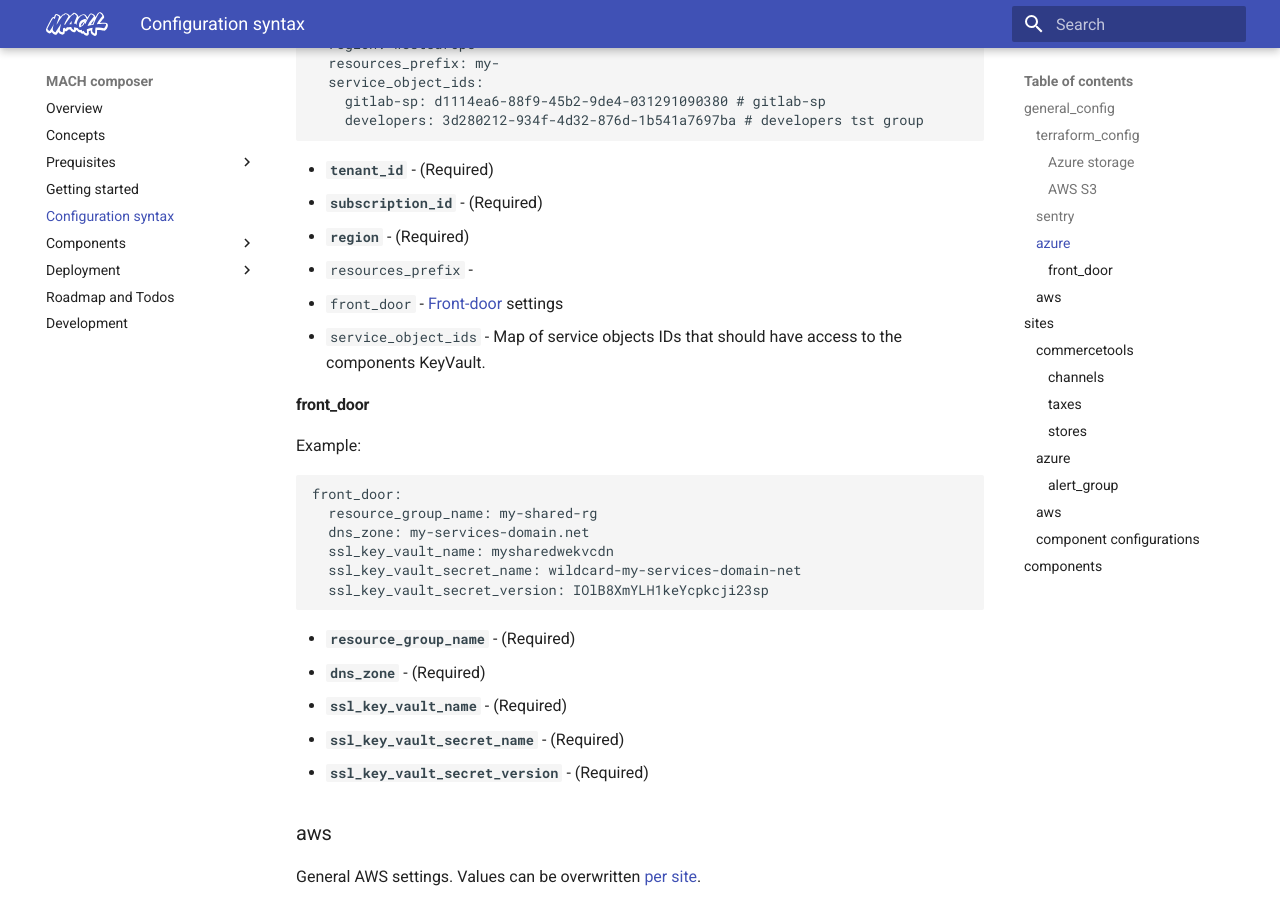
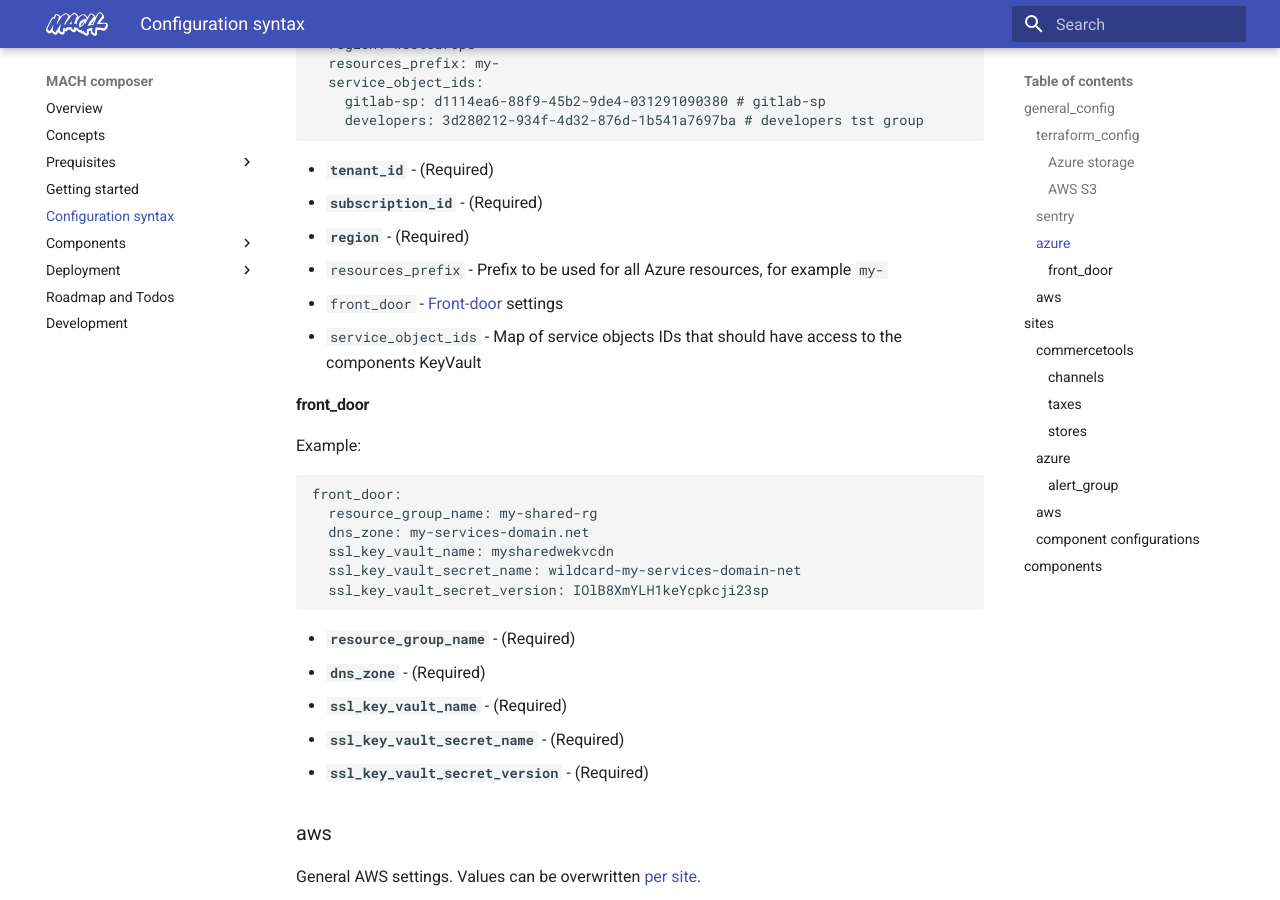
Before and after one commit to mach-composer/mach-composer-cli, an MkDocs documentation site: the page built from docs/src/syntax.md, in a window 1280 px wide and 900 px high, scrolled down 2586 px. Built offline with MkDocs 1.6.1 and Material for MkDocs 9.7.7, drawn with Linux system fonts in a browser that asks for light colours; a script that is not in the unit is left out.

Commit message:
Update syntax docs

```diff
--- a/docs/src/syntax.md
+++ b/docs/src/syntax.md
@@ -104,9 +104,9 @@ azure:
 - **`tenant_id`** - (Required)
 - **`subscription_id`** - (Required)
 - **`region`** - (Required)
-- `resources_prefix` -
+- `resources_prefix` - Prefix to be used for all Azure resources, for example `my-`
 - `front_door` - [Front-door](#frontdoor) settings
-- `service_object_ids` - Map of service objects IDs that should have access to the components KeyVault.
+- `service_object_ids` - Map of service objects IDs that should have access to the components KeyVault
 
 
 #### front_door
```
